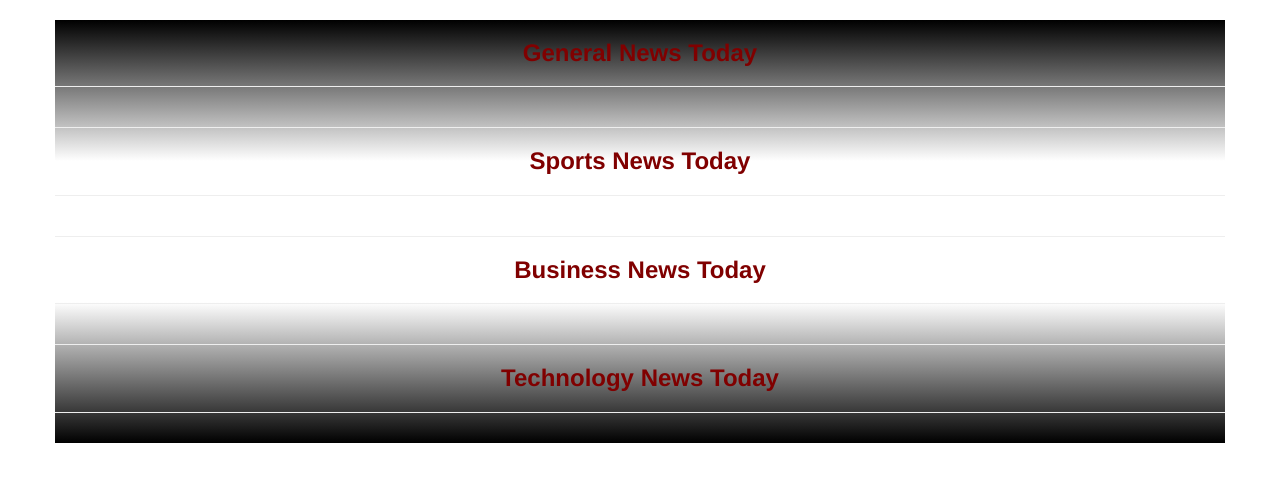
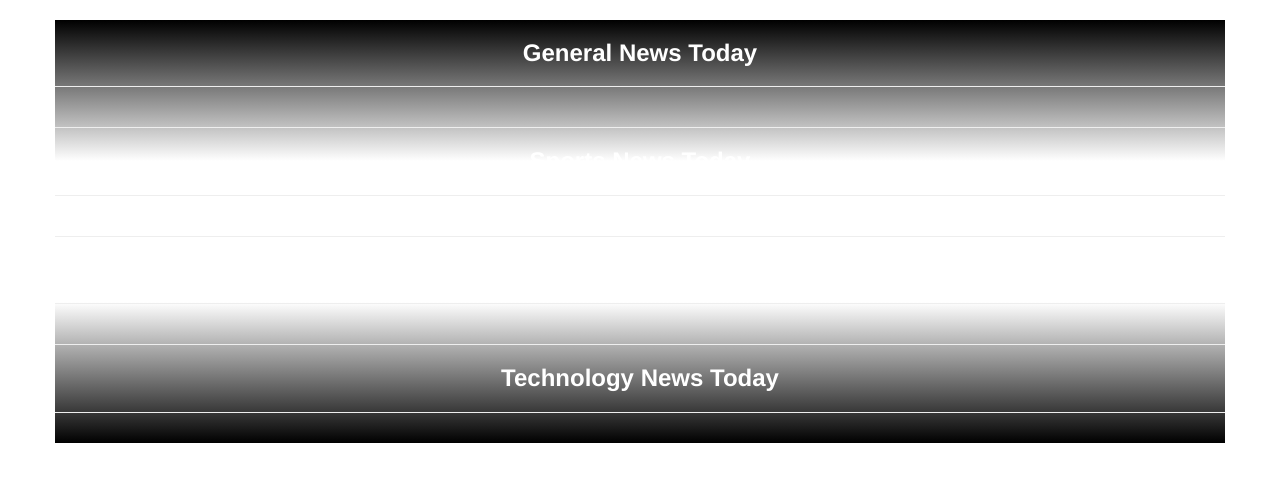
Before and after one commit to tailorv/MpashoNews, a Flask app: template app/templates/index.html in a window 1280 px wide. Shown: the part 52-534 px from the top of the page. Run offline with Flask 2, Linux system fonts and the light colour scheme; the template is opened without the code that fills it, so the values that code supplies are empty; some libraries are stand-ins or nearby versions.

```diff
--- a/app/static/css/index.css
+++ b/app/static/css/index.css
@@ -1,12 +1,11 @@
 @import url('https://fonts.googleapis.com/css2?family=Playfair+Display&display=swap');
 .container {
-    /* background-color: rgb(255, 72, 0); */
     background:linear-gradient(#000000,#ffffff,#ffffff,#000000) ;
 
     font-family: 'Franklin Gothic Medium', 'Arial Narrow', Arial, sans-serif;
 }
 
 .news-header{
-    color: maroon;
+    color: rgb(255, 255, 255);
     font-weight: bolder;
 }
```
